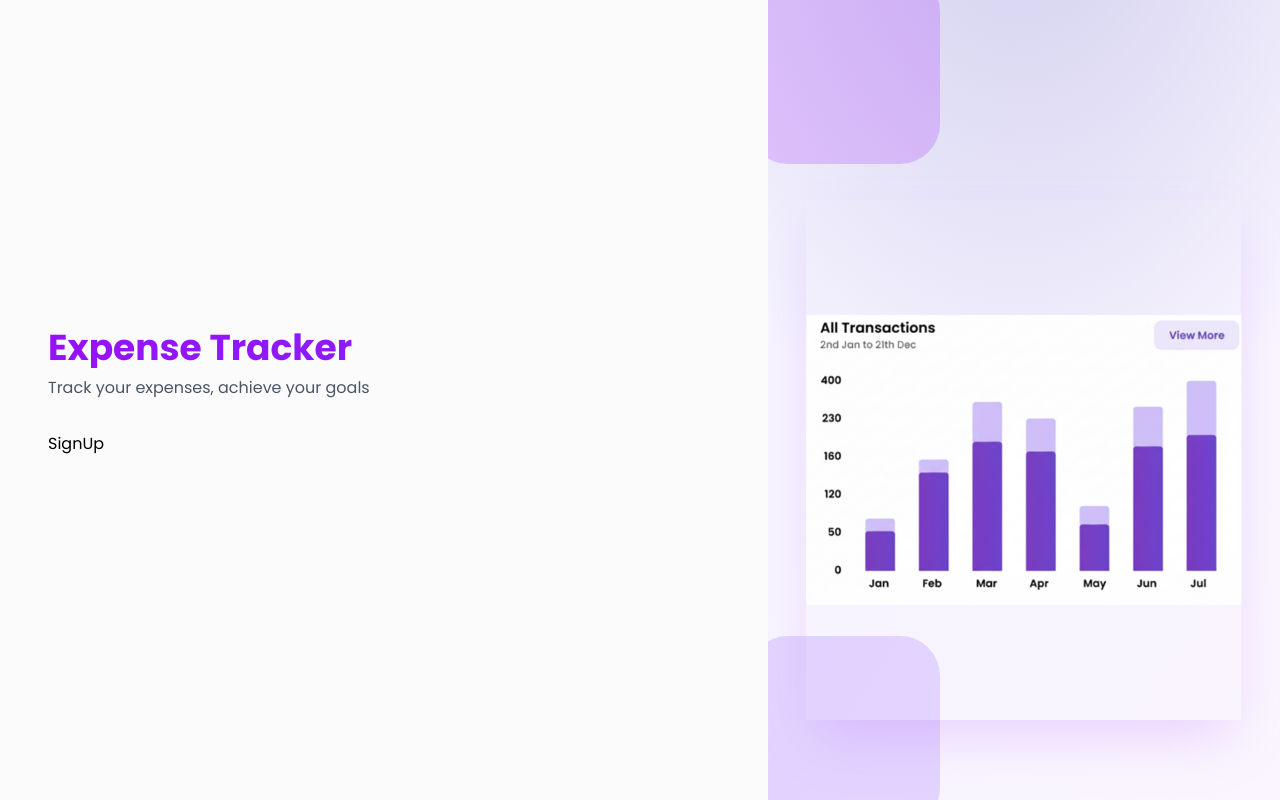
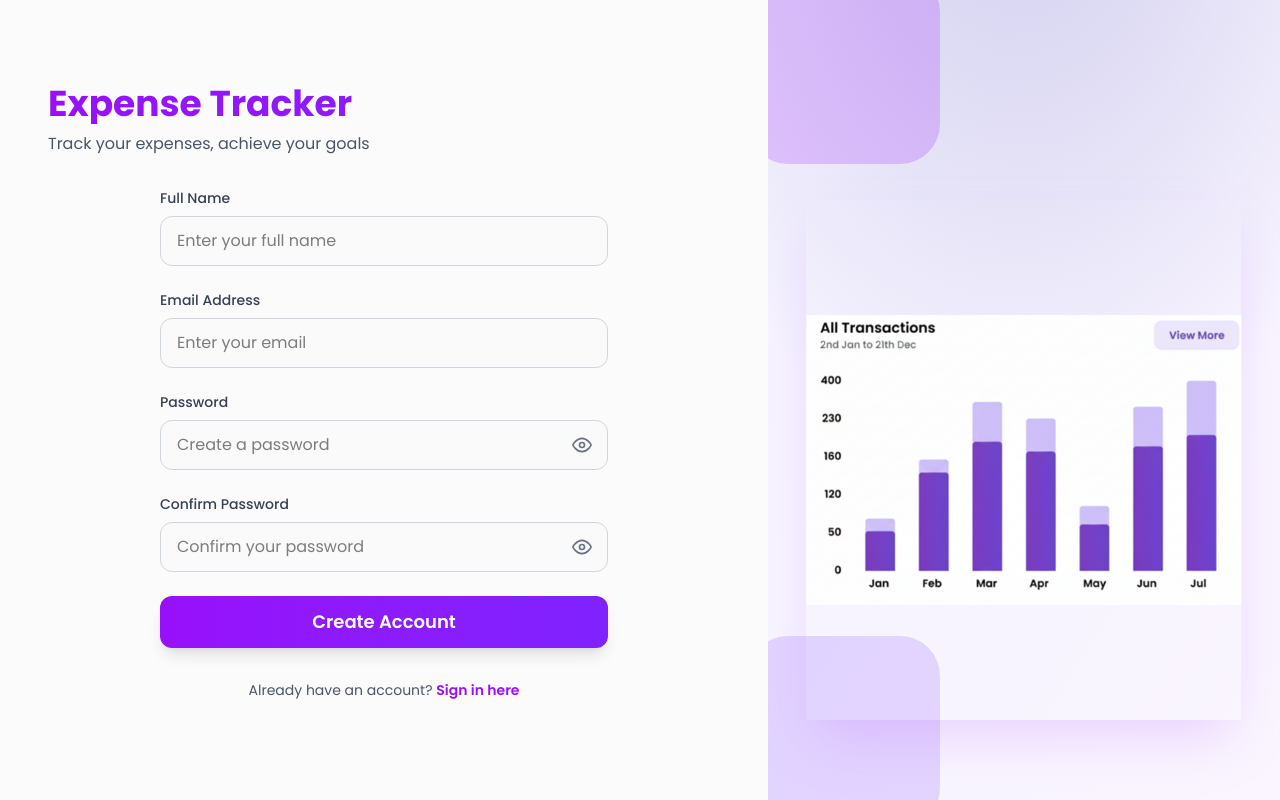
Before and after one commit to M-VISHAL-KAMATH24/Expense_Tracker, a React (Vite) app in the folder frontend/expense-tracker/: page /signup in a window 1280 px wide. Built offline with nearby package versions, Linux system fonts and the light colour scheme.

Commit message:
created a signup page

```diff
--- a/frontend/expense-tracker/src/pages/Auth/Login.jsx
+++ b/frontend/expense-tracker/src/pages/Auth/Login.jsx
@@ -84,7 +84,7 @@ const Login = () => {
       {/* Register Link */}
       <p className='text-center mt-8 text-sm text-gray-600'>
         Don't have an account?{' '}
-        <Link to='/register' className='font-semibold text-purple-600 hover:text-purple-700 transition-colors'>
+        <Link to='/signup' className='font-semibold text-purple-600 hover:text-purple-700 transition-colors'>
           Sign up here
         </Link>
       </p>
--- a/frontend/expense-tracker/src/pages/Auth/SignUp.jsx
+++ b/frontend/expense-tracker/src/pages/Auth/SignUp.jsx
@@ -1,8 +1,153 @@
-import React from 'react'
+import React, { useState } from 'react'
+import { Link, useNavigate } from 'react-router-dom'
+import { FiEye, FiEyeOff } from 'react-icons/fi'
 
 const SignUp = () => {
+  const [formData, setFormData] = useState({
+    name: '',
+    email: '',
+    password: '',
+    confirmPassword: ''
+  })
+  const [showPassword, setShowPassword] = useState(false)
+  const [showConfirmPassword, setShowConfirmPassword] = useState(false)
+  const [loading, setLoading] = useState(false)
+  const navigate = useNavigate()
+
+  const handleChange = (e) => {
+    setFormData({
+      ...formData,
+      [e.target.name]: e.target.value
+    })
+  }
+
+  const handleSubmit = async (e) => {
+    e.preventDefault()
+    if (formData.password !== formData.confirmPassword) {
+      alert('Passwords do not match!')
+      return
+    }
+
+    setLoading(true)
+
+    // Simulate API call
+    setTimeout(() => {
+      localStorage.setItem('token', 'fake-jwt-token')
+      setLoading(false)
+      navigate('/dashboard')
+    }, 1500)
+  }
+
   return (
-    <div>SignUp</div>
+    <div className='w-full max-w-md mx-auto'>
+      <form onSubmit={handleSubmit} className='space-y-6'>
+        {/* Name */}
+        <div>
+          <label className='block text-sm font-medium text-gray-700 mb-2'>
+            Full Name
+          </label>
+          <input
+            type='text'
+            name='name'
+            value={formData.name}
+            onChange={handleChange}
+            className='w-full px-4 py-3 border border-gray-300 rounded-xl focus:ring-2 focus:ring-purple-500 focus:border-transparent outline-none transition-all duration-200 bg-gray-50/50'
+            placeholder='Enter your full name'
+            required
+          />
+        </div>
+
+        {/* Email */}
+        <div>
+          <label className='block text-sm font-medium text-gray-700 mb-2'>
+            Email Address
+          </label>
+          <input
+            type='email'
+            name='email'
+            value={formData.email}
+            onChange={handleChange}
+            className='w-full px-4 py-3 border border-gray-300 rounded-xl focus:ring-2 focus:ring-purple-500 focus:border-transparent outline-none transition-all duration-200 bg-gray-50/50'
+            placeholder='Enter your email'
+            required
+          />
+        </div>
+
+        {/* Password */}
+        <div>
+          <label className='block text-sm font-medium text-gray-700 mb-2'>
+            Password
+          </label>
+          <div className='relative'>
+            <input
+              type={showPassword ? 'text' : 'password'}
+              name='password'
+              value={formData.password}
+              onChange={handleChange}
+              className='w-full px-4 py-3 pr-12 border border-gray-300 rounded-xl focus:ring-2 focus:ring-purple-500 focus:border-transparent outline-none transition-all duration-200 bg-gray-50/50'
+              placeholder='Create a password'
+              required
+            />
+            <button
+              type='button'
+              onClick={() => setShowPassword(!showPassword)}
+              className='absolute right-4 top-1/2 -translate-y-1/2 text-gray-500 hover:text-purple-600 transition-colors'
+            >
+              {showPassword ? <FiEyeOff size={20} /> : <FiEye size={20} />}
+            </button>
+          </div>
+        </div>
+
+        {/* Confirm Password */}
+        <div>
+          <label className='block text-sm font-medium text-gray-700 mb-2'>
+            Confirm Password
+          </label>
+          <div className='relative'>
+            <input
+              type={showConfirmPassword ? 'text' : 'password'}
+              name='confirmPassword'
+              value={formData.confirmPassword}
+              onChange={handleChange}
+              className='w-full px-4 py-3 pr-12 border border-gray-300 rounded-xl focus:ring-2 focus:ring-purple-500 focus:border-transparent outline-none transition-all duration-200 bg-gray-50/50'
+              placeholder='Confirm your password'
+              required
+            />
+            <button
+              type='button'
+              onClick={() => setShowConfirmPassword(!showConfirmPassword)}
+              className='absolute right-4 top-1/2 -translate-y-1/2 text-gray-500 hover:text-purple-600 transition-colors'
+            >
+              {showConfirmPassword ? <FiEyeOff size={20} /> : <FiEye size={20} />}
+            </button>
+          </div>
+        </div>
+
+        {/* Submit Button */}
+        <button
+          type='submit'
+          disabled={loading}
+          className='w-full bg-gradient-to-r from-purple-600 to-violet-600 text-white py-3 px-6 rounded-xl font-semibold text-lg shadow-lg hover:shadow-xl hover:from-purple-700 hover:to-violet-700 transform hover:-translate-y-0.5 transition-all duration-200 disabled:opacity-50 disabled:cursor-not-allowed flex items-center justify-center space-x-2'
+        >
+          {loading ? (
+            <>
+              <div className='w-6 h-6 border-2 border-white border-t-transparent rounded-full animate-spin'/>
+              <span>Creating Account...</span>
+            </>
+          ) : (
+            <span>Create Account</span>
+          )}
+        </button>
+      </form>
+
+      {/* Login Link */}
+      <p className='text-center mt-8 text-sm text-gray-600'>
+        Already have an account?{' '}
+        <Link to='/login' className='font-semibold text-purple-600 hover:text-purple-700 transition-colors'>
+          Sign in here
+        </Link>
+      </p>
+    </div>
   )
 }
 
```
